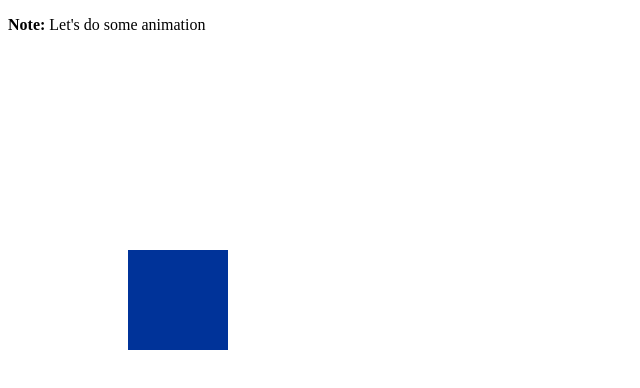
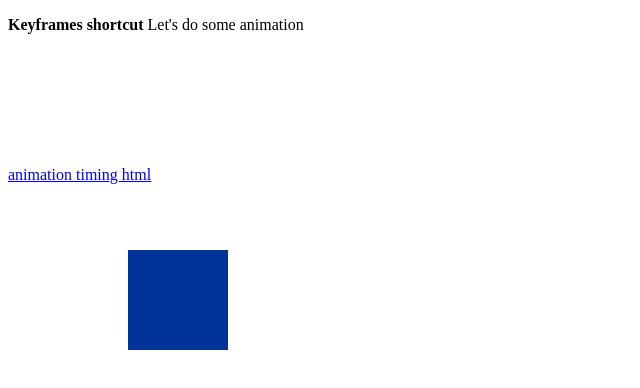
Before and after one commit to vanijyatechnology/css_animation, a plain HTML site: page index.html in a window 1280 px wide. Shown: the whole page, without its empty margins (0-640 px from the left). Drawn offline with Linux system fonts and the light colour scheme.

Commit message:
Update index.html

```diff
--- a/index.html
+++ b/index.html
@@ -26,9 +26,9 @@ div {
 </head>
 <body>
 
-<p><b>Note:</b> Let's do some animation</p>
+<p><b>Keyframes shortcut</b> Let's do some animation</p>
 
 <div></div>
-
+  <p><a href="animation_timing.html">animation timing html</a></p>
 </body>
 </html>
```
